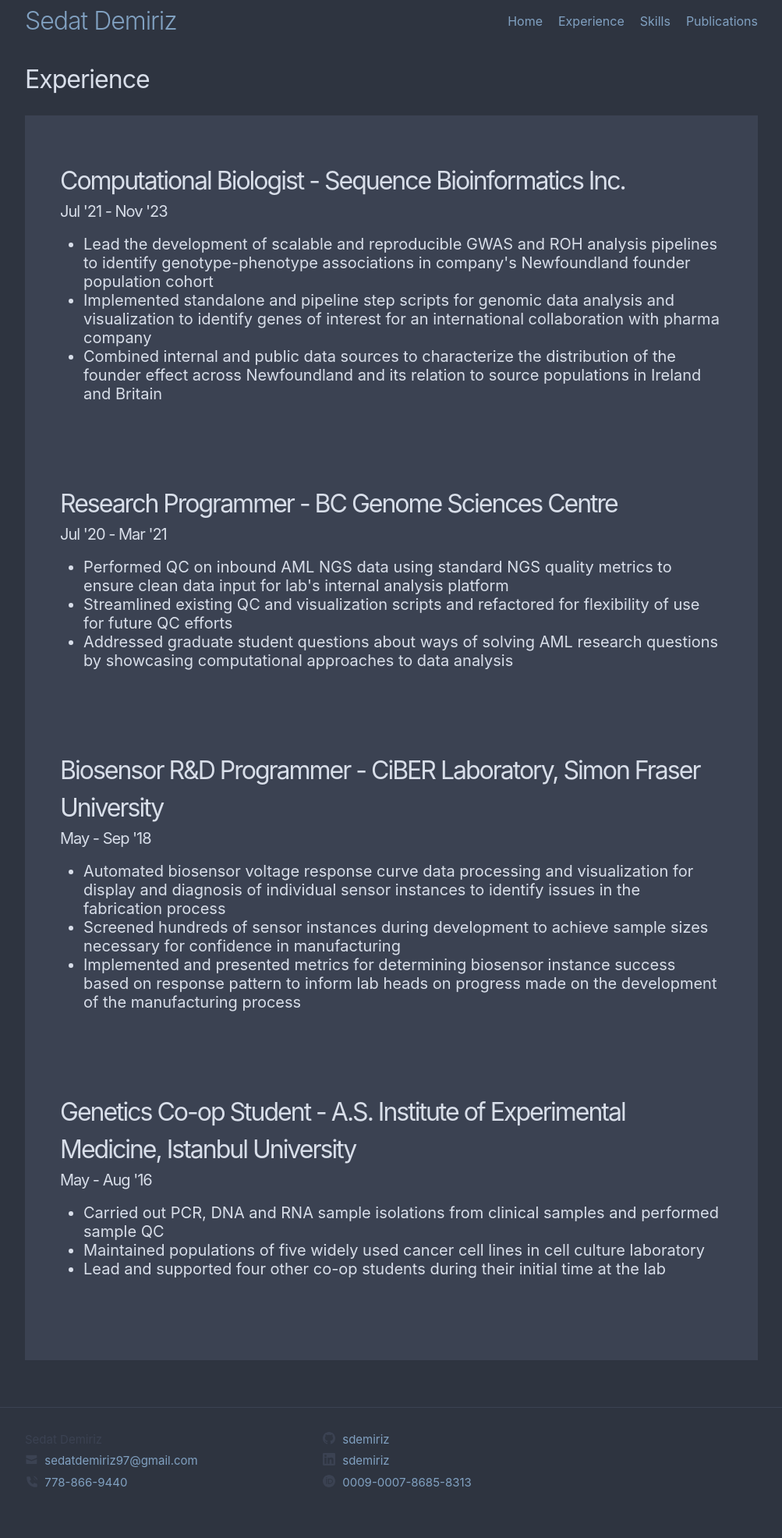
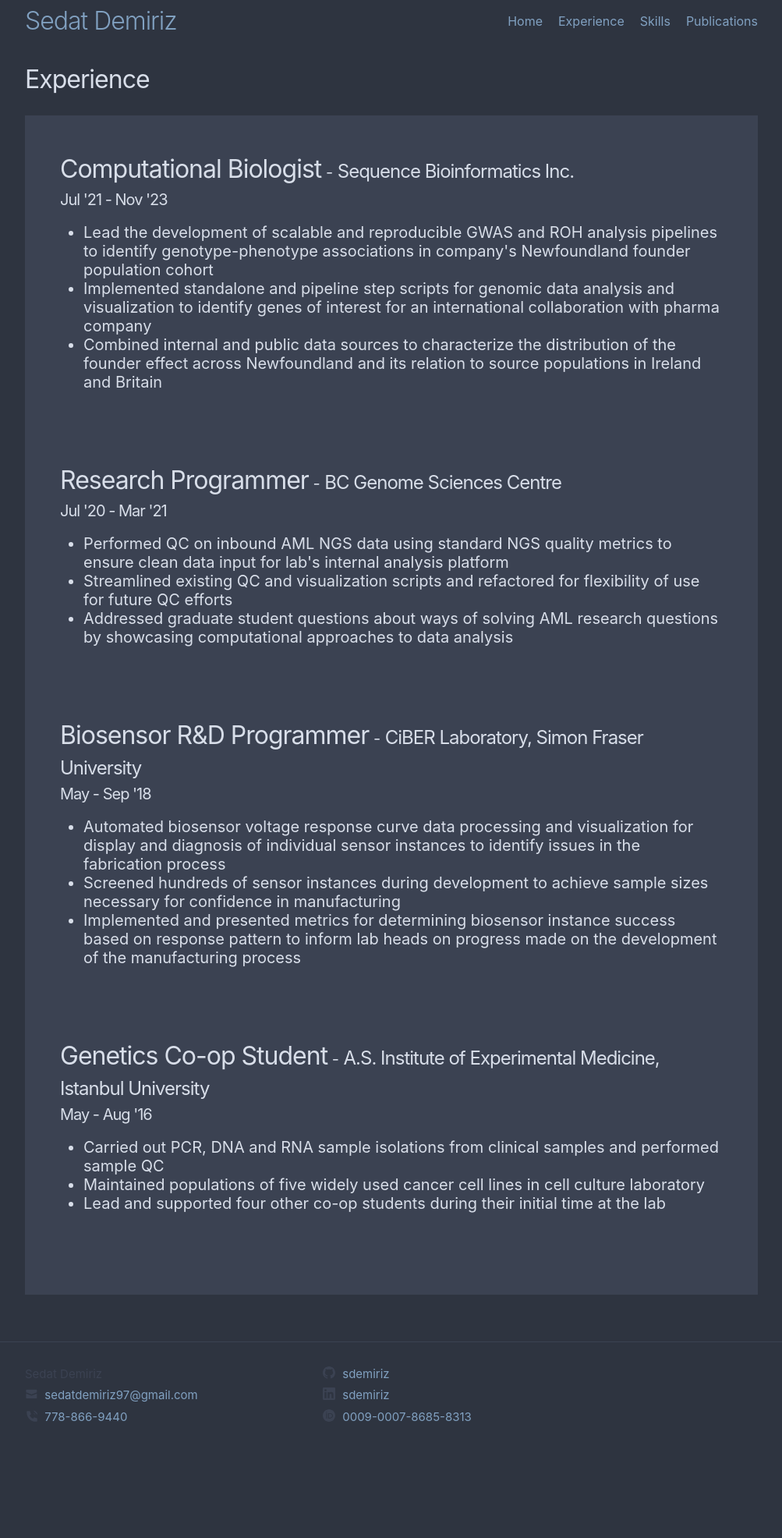
Before and after one commit to sdemiriz/sdemiriz.github.io, a Jekyll site: the page built from 02_experience.html, in a window 1280 px wide. Shown: the whole page at 78% size, without its empty margins (138-1141 px from the left). Built offline with Jekyll 4.4.1, drawn with Linux system fonts in a browser that asks for light colours; after the commit the page ends 1888 px from its top, so only the background shows below that.

Commit message:
feat: separate title + workplace into standalone parts

```diff
--- a/02_experience.html
+++ b/02_experience.html
@@ -8,7 +8,10 @@
 <div class="experiencewrapper">
   {% for exp in site.data.experience %}
   <div class="experience">
-    <div class="workplace">{{ exp.title }} - {{ exp.workplace }}</div>
+    <div>
+      <span class="title">{{ exp.title }}</span> -
+      <span class="workplace">{{ exp.workplace }}</span>
+    </div>
     <div class="date">{{ exp.date_start }} - {{ exp.date_end }}</div>
     <ul class="responsibilities">
       {% for responsibility in exp.responsibilities %}
--- a/_sass/minima/_layout.scss
+++ b/_sass/minima/_layout.scss
@@ -252,10 +252,15 @@
   padding: $spacing-unit / 2;
 }
 
+.title {
+  @include relative-font-size(2);
+  letter-spacing: -1px;
+}
+
 .workplace {
-  @include relative-font-size(2);
+  @include relative-font-size(1.5);
   margin-top: $spacing-unit / 2;
-  letter-spacing: -2px;
+  letter-spacing: -1px;
   color: $text-color;
 }
 
```
